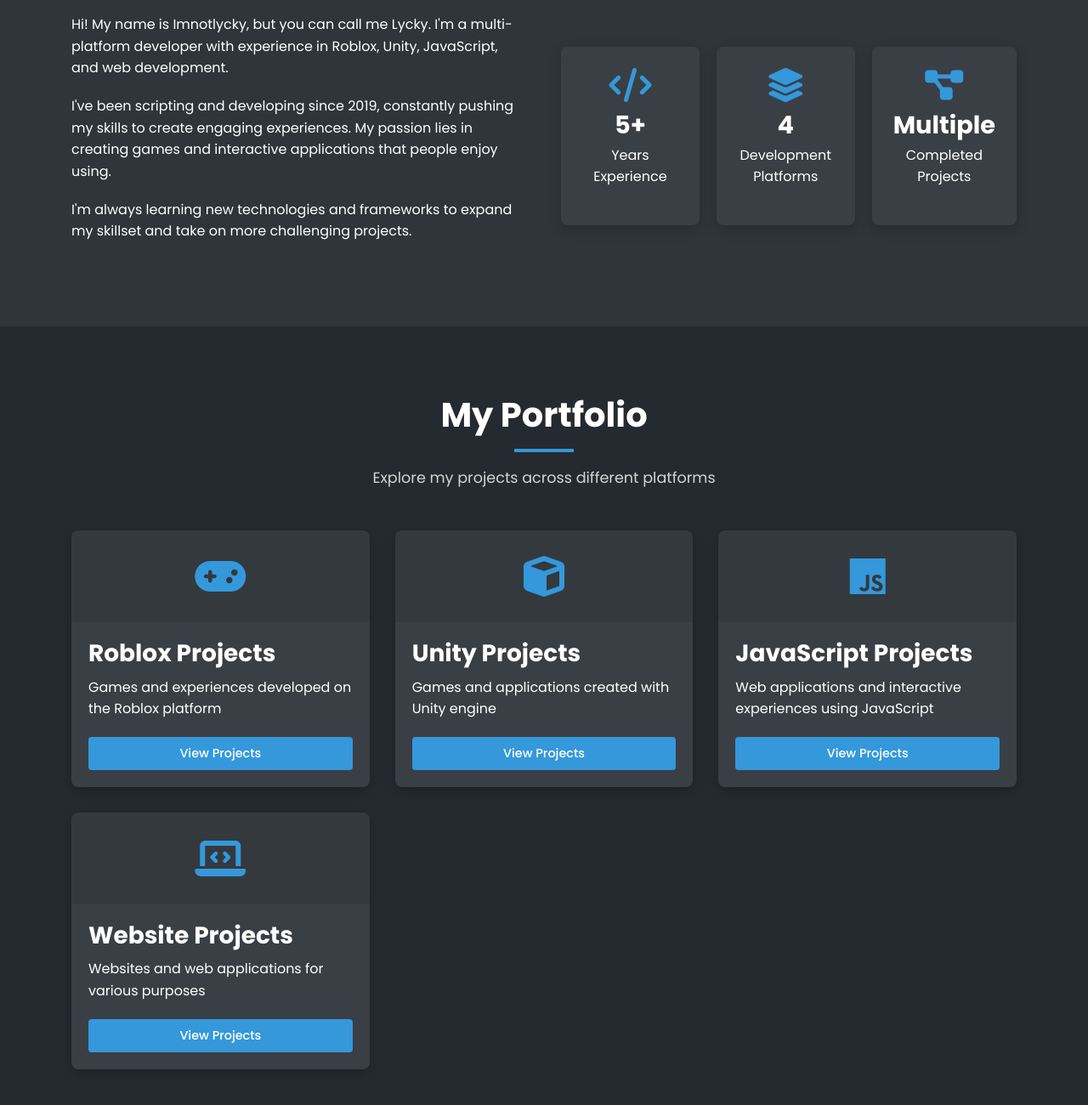
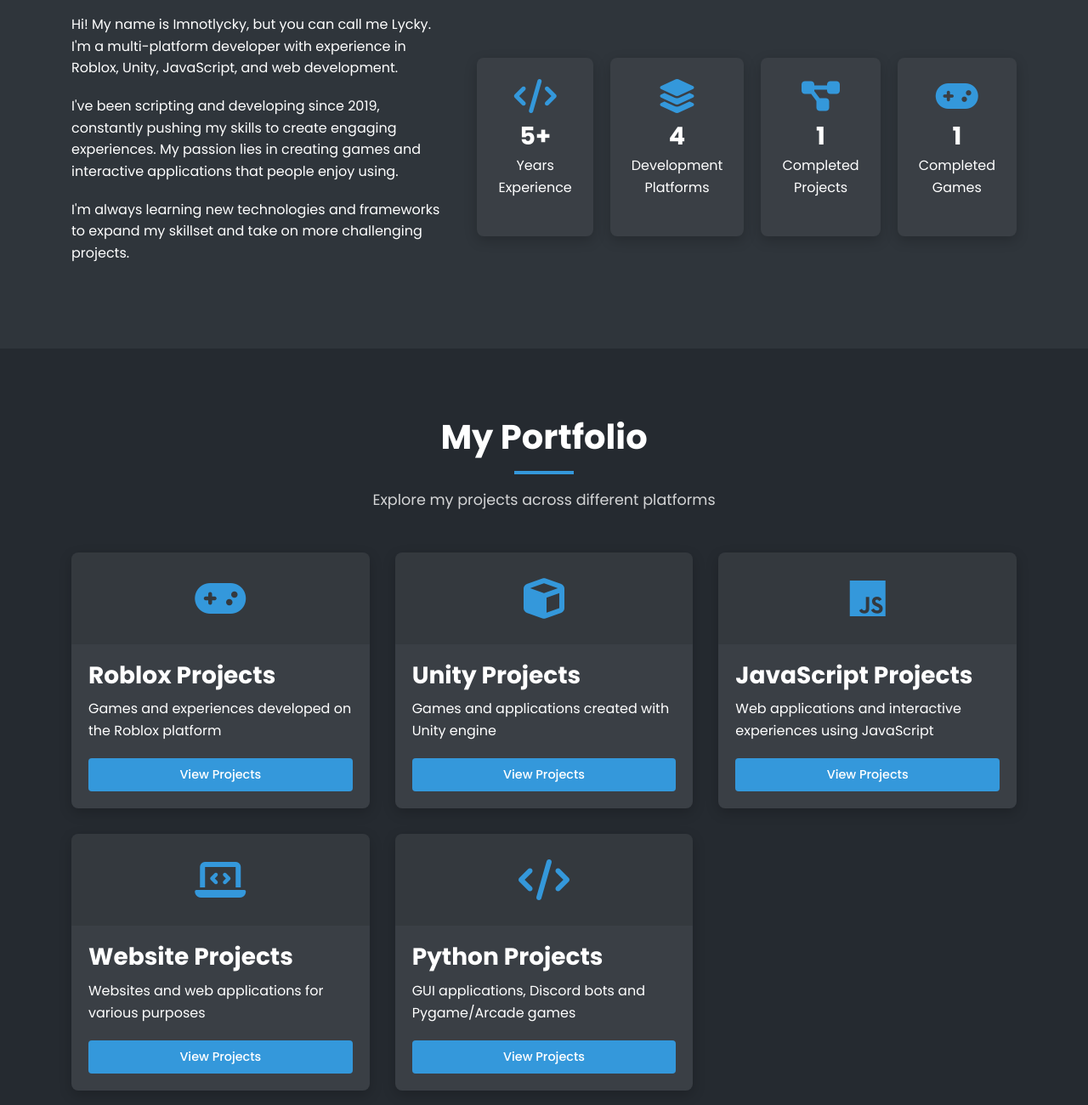
Before and after one commit to imnotlycky/Main-Portfolio, a plain HTML site: page index.html in a window 1280 px wide. Shown: the part 980-2280 px from the top of the page at 85% size. Drawn offline with Linux system fonts and the light colour scheme.

Commit message:
LastCommitToday

```diff
--- a/css/main.css
+++ b/css/main.css
@@ -282,7 +282,7 @@ p {
 
 .about-stats {
     display: grid;
-    grid-template-columns: repeat(3, 1fr);
+    grid-template-columns: repeat(4, 1fr);
     gap: 20px;
 }
 
@@ -682,6 +682,7 @@ footer {
 
     .about-stats {
         margin-top: 30px;
+        grid-template-columns: repeat(2, 1fr);
     }
 
     .contact-content {
@@ -775,3 +776,12 @@ footer {
         grid-template-columns: 1fr;
     }
 }
+
+@media (max-width: 1200px) {
+    .stat-box h3 {
+        font-size: 1.5rem;
+    }
+    .stat-box i {
+        font-size: 2rem;
+    }
+}
--- a/index.html
+++ b/index.html
@@ -72,8 +72,13 @@
                     </div>
                     <div class="stat-box">
                         <i class="fas fa-project-diagram"></i>
-                        <h3>Multiple</h3>
+                        <h3>1</h3>
                         <p>Completed Projects</p>
+                    </div>
+                    <div class="stat-box">
+                        <i class="fas fa-gamepad"></i>
+                        <h3>1</h3>
+                        <p>Completed Games</p>
                     </div>
                 </div>
             </div>
@@ -110,7 +115,7 @@
                     <div class="category-content">
                         <h3>Unity Projects</h3>
                         <p>Games and applications created with Unity engine</p>
-                        <a href="unity-portfolio.html" class="btn btn-sm btn-primary">View Projects</a>
+                        <a href="#unity-portfolio" class="btn btn-sm btn-primary">View Projects</a>
                     </div>
                 </div>
 
@@ -122,7 +127,7 @@
                     <div class="category-content">
                         <h3>JavaScript Projects</h3>
                         <p>Web applications and interactive experiences using JavaScript</p>
-                        <a href="javascript-portfolio.html" class="btn btn-sm btn-primary">View Projects</a>
+                        <a href="#javascript-portfolio" class="btn btn-sm btn-primary">View Projects</a>
                     </div>
                 </div>
 
@@ -134,7 +139,19 @@
                     <div class="category-content">
                         <h3>Website Projects</h3>
                         <p>Websites and web applications for various purposes</p>
-                        <a href="website-portfolio.html" class="btn btn-sm btn-primary">View Projects</a>
+                        <a href="#website-portfolio" class="btn btn-sm btn-primary">View Projects</a>
+                    </div>
+                </div>
+
+                <!-- Python Category-->
+                <div class="category-card" data-category="websites">
+                    <div class="category-icon">
+                        <i class="fas fa-code"></i>
+                    </div>
+                    <div class="category-content">
+                        <h3>Python Projects</h3>
+                        <p>GUI applications, Discord bots and Pygame/Arcade games</p>
+                        <a href="#python-portfolio" class="btn btn-sm btn-primary">View Projects</a>
                     </div>
                 </div>
 
```
